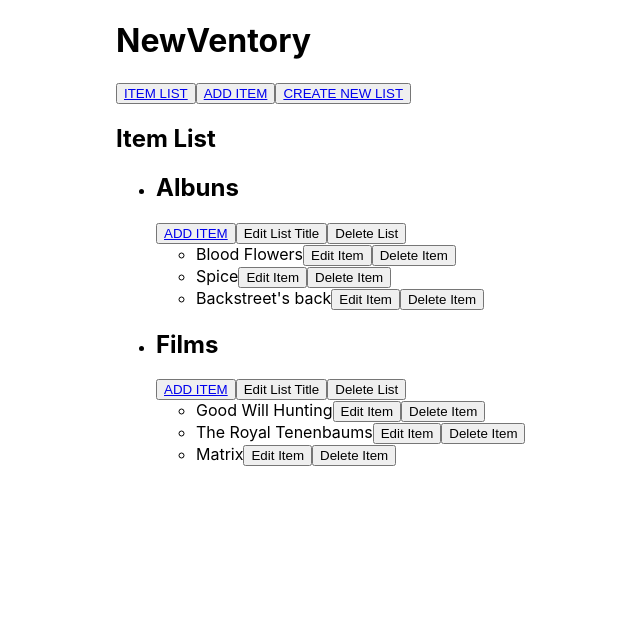
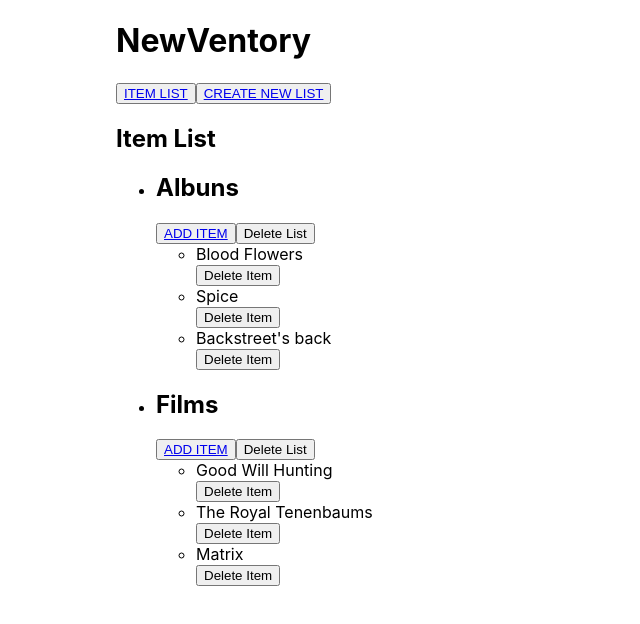
Before and after one commit to feliciaboghiu/mvp, a React (Create React App) app: page / in a window 1280 px wide. Shown: the top 624 px of the page, without its empty margins (124-764 px from the left). Built offline with nearby package versions, Linux system fonts and the light colour scheme.

Commit message:
Added edit options for the fields

```diff
--- a/src/App.js
+++ b/src/App.js
@@ -6,6 +6,7 @@ import NewList from './NewList';
 import { withRouter } from 'react-router';
 import { Switch, Route, Link, NavLink} from "react-router-dom";
 import Error404View from './Error404View'
+import { findAllByAltText } from '@testing-library/react';
 
 
 const TEST_ITEMS = [
@@ -34,26 +35,29 @@ class App extends React.Component {
     super(props);
       this.state = {
         items: TEST_ITEMS, // [],
-        nextitemId: 3
+        newList: '',
+        nextListId: 3
       };
     }
 
-  addNewItem = (newName) => {
+  addNewItem = (name) => {
     console.log('App.addListItem:', newName);
-    newName = this.state.items.name
-    // let indexof = this.state.items.title.indexOf
+    let newName = { name: name };
     this.setState({
-      title: this.state.items.albuns,
-      name: [...this.state.items.name, newName],
+      id: this.state.items.id,
+      title: this.state.items.find(this.state.items.title("Albuns")),
+      name: [...this.state.items.name, newName]
     })
   }
 
-  addNewList = (newList) => {
-    console.log('App.addNewList:', newList);
+  addNewList = (newTitle) => {
+    let newList = {id: this.state.nexListId, title: this.state.title.newTitle, name: ''}
     this.setState({
-      lists: [...this.state.lists, newList],
-      itemList: 1
-    })
+      items: [...this.state.items, newList],
+      nextListId: this.state.newListId + 1
+    });
+    // Redirect to '/'
+    this.props.history.push('/');
   }
 
 
@@ -63,8 +67,7 @@ class App extends React.Component {
         <div>
           <h1>NewVentory</h1>
 
-            <button><Link to='/' activeClassName='selected'>ITEM LIST</Link></button>
-            <button><Link to='/additem' activeClassName='selected'>ADD ITEM</Link></button>
+            <button><Link to='/' exact activeClassName='selected'>ITEM LIST</Link></button>
             <button><Link to='/addlist' activeClassName='selected'>CREATE NEW LIST</Link></button>
 
               {/*{(this.state.view === itemList)
@@ -78,7 +81,7 @@ class App extends React.Component {
             <Switch>
 
               <Route path='/' exact>
-                <ItemList isView={this.state.view} items={this.state.items} changeView={isView => this.changeView(isView)} />
+                <ItemList items={this.state.items} />
               </Route>
 
               <Route path='/additem'>
@@ -86,10 +89,11 @@ class App extends React.Component {
               </Route>
 
               <Route path='/addlist'>
-                <NewList />
+                <NewList addNewList={title => this.addNewList(title)}/>
               </Route>
 
               <Error404View />
+
             </Switch>
 
         </div>
--- a/src/ItemList.js
+++ b/src/ItemList.js
@@ -8,31 +8,61 @@ import {
 
 
 class ItemList extends React.Component {
+    constructor(props) {
+        super(props);
+            this.state = {
+                isClicked: false,
+            }
+    }
+
+    handleClick(event, item) {
+        console.log(item)
+        // Find index of clicked-on item
+        //let ix = this.props.items.title.findIndex((i) => i.title === item.title);
+
+        // Create new array
+        //let newItems = [...this.state.items];
+
+        // Toggle 'isDone'
+        //newItems[ix].isClicked = !newItems[ix].isClicked;
+
+        // Update state
+        //this.setState({
+            //items: newItems
+        //})
+    }
 
     render() {
 
         let listJsx = (
-            this.props.items.map((l) =>
-                <li key={l.title}>
-                    <h2>{l.title}</h2>
+            this.props.items.map((l) => (
+                <li onClick={(e, i) => this.handleClick(e, i)} key={l.title}>
+                    <div contenteditable="true">
+                        <h2>{l.title}</h2>
+                    </div>
                     <button><Link to='/additem'>ADD ITEM</Link></button>
-                    <button>Edit List Title</button>
+                    {/*<button>Edit List Title</button>*/}
                     <button>Delete List</button>
                     <ul>
                         {l.name.map((n) =>
-                        <li key={n}>{n}
-                            <button>Edit Item</button>
+                            <li key={n}>
+                                <div contenteditable="true">
+                                    {n}
+                                </div>
+                            {/*<button>Edit Item</button>*/}
                             <button>Delete Item</button>
                         </li>)}
                     </ul>
-                </li>)
+                </li>))
         )
 
         return (
             <div className="itemList">
                 <h2>Item List</h2>
                 <ul>
-                    {listJsx}
+
+                        {listJsx}
+
                 </ul>
             </div>
         )
```
